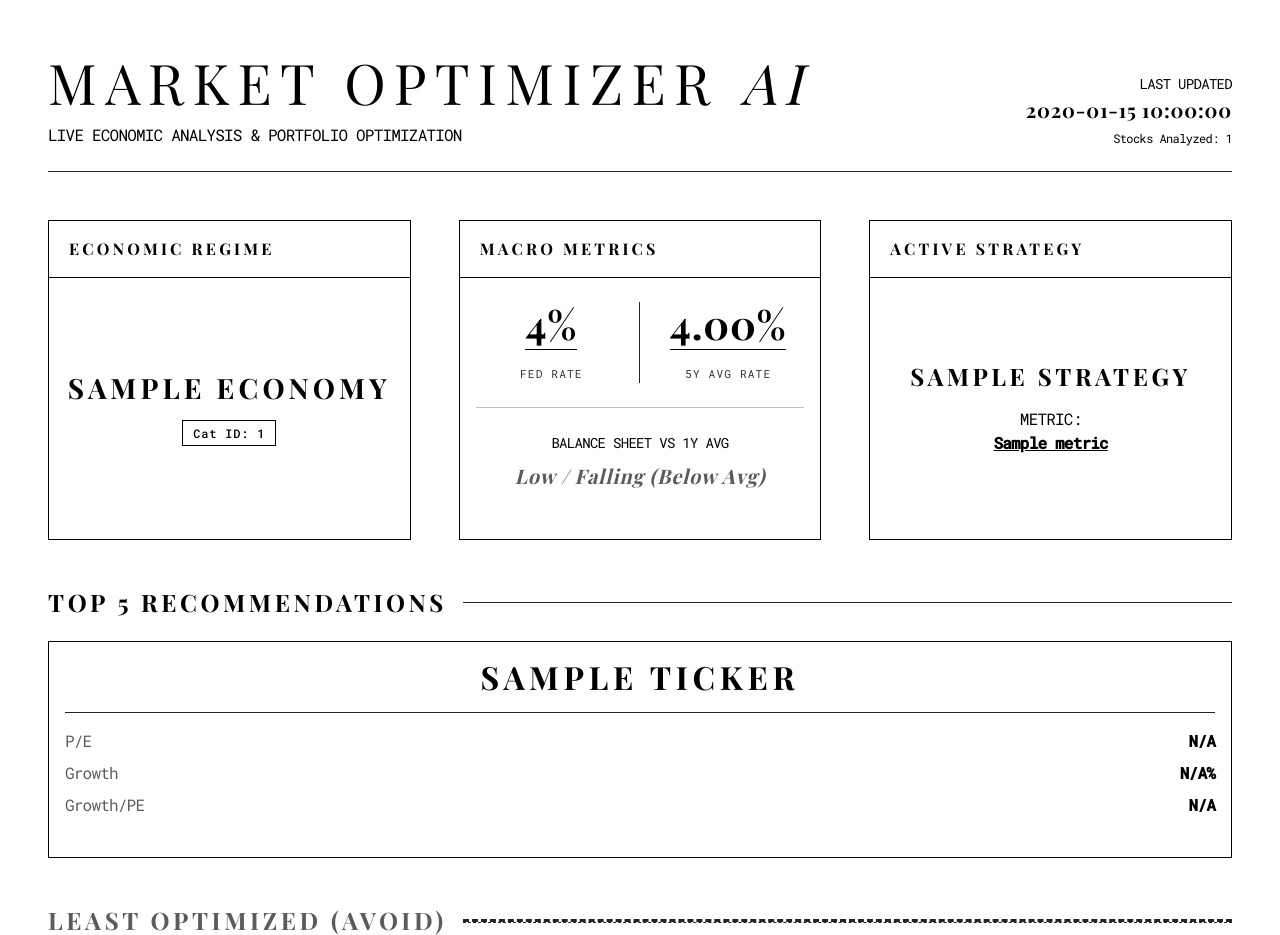
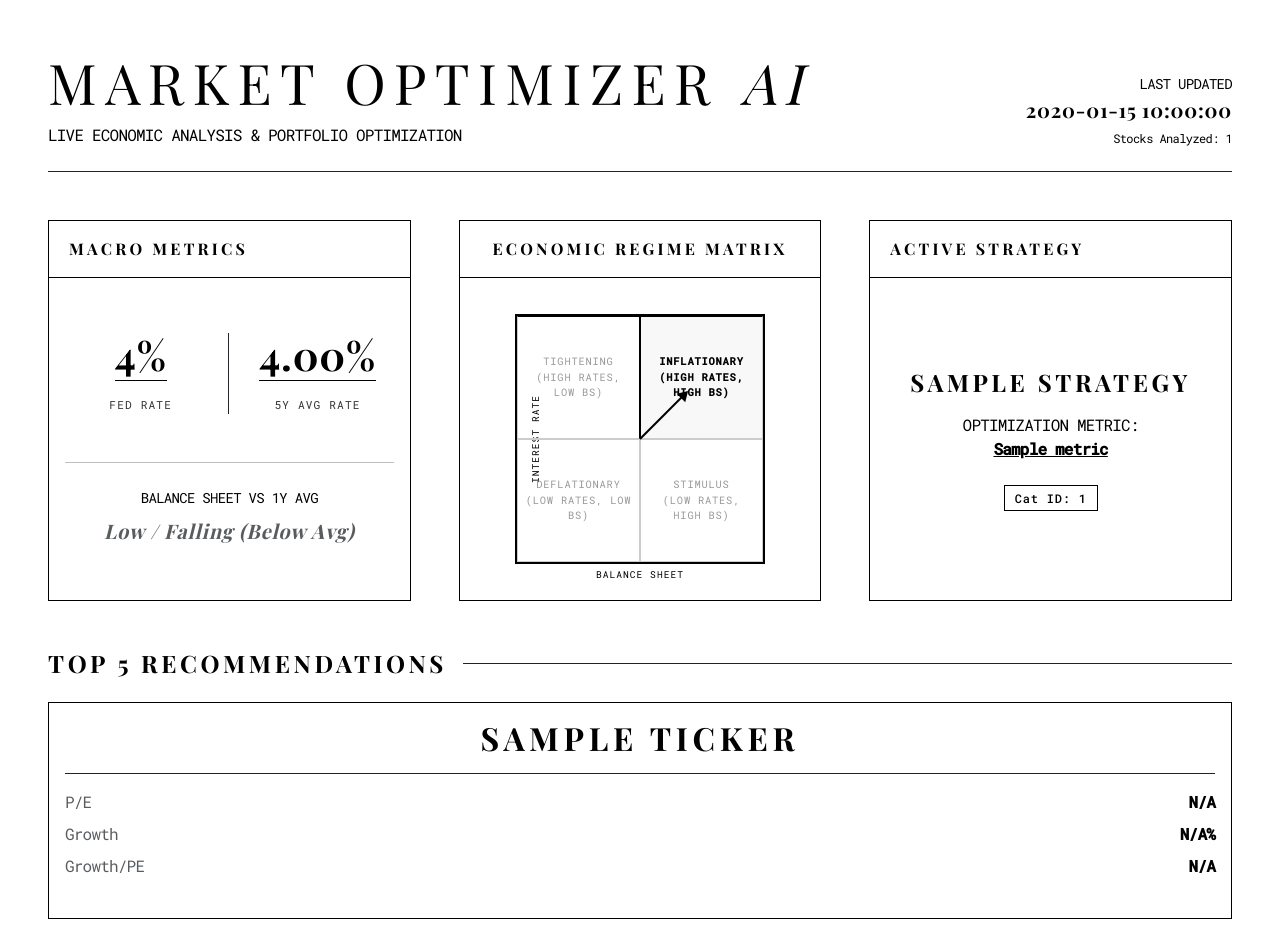
Before and after one commit to constantinbender51-cmyk/WS3, a Flask app: template templates/index.html in a window 1280 px wide. Shown: the top 935 px of the page. Run offline with Flask 3, Linux system fonts and the light colour scheme; the template is opened without the code that fills it: most values are stand-ins (such as "Sample title", 1, 10 or a date in 2020); some libraries are stand-ins or nearby versions; some web fonts are replaced.

Commit message:
Update index.html

```diff
--- a/templates/index.html
+++ b/templates/index.html
@@ -28,6 +28,102 @@
 
         .border-danger-custom { border-color: #000 !important; background-image: repeating-linear-gradient(45deg, transparent, transparent 10px, #f0f0f0 10px, #f0f0f0 20px); }
         .text-danger-custom { color: #000 !important; text-decoration: line-through; }
+
+        /* --- MATRIX STYLES --- */
+        .matrix-container {
+            position: relative;
+            width: 100%;
+            aspect-ratio: 1/1; /* Keep it square */
+            border: 2px solid #000;
+            display: grid;
+            grid-template-columns: 1fr 1fr;
+            grid-template-rows: 1fr 1fr;
+            margin: 0 auto;
+            max-width: 250px; /* Constrain size */
+        }
+
+        .matrix-cell {
+            border: 1px solid #ccc;
+            display: flex;
+            align-items: center;
+            justify-content: center;
+            text-align: center;
+            font-family: 'Roboto Mono', monospace;
+            font-size: 0.65rem;
+            text-transform: uppercase;
+            padding: 5px;
+            color: #999;
+            position: relative;
+            z-index: 1;
+        }
+
+        /* Dark borders for the crosshair */
+        .matrix-cell:nth-child(1) { border-right: 1px solid #000; border-bottom: 1px solid #000; } /* TL */
+        .matrix-cell:nth-child(2) { border-left: 1px solid #000; border-bottom: 1px solid #000; } /* TR */
+        .matrix-cell:nth-child(3) { border-right: 1px solid #000; border-top: 1px solid #000; } /* BL */
+        .matrix-cell:nth-child(4) { border-left: 1px solid #000; border-top: 1px solid #000; } /* BR */
+
+        .matrix-cell.active {
+            color: #000;
+            font-weight: 700;
+            background-color: #f8f8f8;
+        }
+
+        /* Axis Labels */
+        .axis-label-y {
+            position: absolute;
+            left: -25px;
+            top: 50%;
+            transform: translateY(-50%) rotate(-90deg);
+            font-family: 'Roboto Mono', monospace;
+            font-size: 0.6rem;
+            text-transform: uppercase;
+            letter-spacing: 1px;
+        }
+        .axis-label-x {
+            position: absolute;
+            bottom: -20px;
+            left: 50%;
+            transform: translateX(-50%);
+            font-family: 'Roboto Mono', monospace;
+            font-size: 0.6rem;
+            text-transform: uppercase;
+            letter-spacing: 1px;
+        }
+
+        /* The Arrow */
+        .arrow-wrapper {
+            position: absolute;
+            top: 50%;
+            left: 50%;
+            width: 0;
+            height: 0;
+            z-index: 10;
+            /* Rotation will be applied inline via Jinja */
+            transition: transform 1s ease-in-out;
+        }
+
+        .arrow-line {
+            position: absolute;
+            bottom: 0;
+            left: -1px; /* Center the 2px width */
+            width: 2px;
+            height: 60px; /* Length of arrow from center */
+            background-color: #000;
+            transform-origin: bottom center;
+        }
+
+        .arrow-head {
+            position: absolute;
+            top: -68px; /* Position at tip of line */
+            left: -6px;
+            width: 0;
+            height: 0;
+            border-left: 6px solid transparent;
+            border-right: 6px solid transparent;
+            border-bottom: 10px solid #000;
+        }
+
     </style>
 </head>
 <body>
@@ -45,21 +141,14 @@
         </div>
     </div>
 
-    <!-- Dashboard -->
+    <!-- Dashboard Main Row -->
     <div class="row mb-5 gx-5">
-        <div class="col-md-4">
-            <div class="card h-100">
-                <div class="card-header">Economic Regime</div>
-                <div class="card-body text-center d-flex flex-column justify-content-center py-5">
-                    <h3 class="mb-3">{{ data.economy.category_name }}</h3>
-                    <div><span class="badge">Cat ID: {{ data.economy.category_id }}</span></div>
-                </div>
-            </div>
-        </div>
+
+        <!-- COL 1: Metrics (Left) -->
         <div class="col-md-4">
             <div class="card h-100">
                 <div class="card-header">Macro Metrics</div>
-                <div class="card-body py-4">
+                <div class="card-body py-4 d-flex flex-column justify-content-center">
                     <div class="row text-center mb-4">
                         <div class="col-6 border-end border-dark">
                             <div class="metric-value">{{ data.economy.current_rate }}%</div>
@@ -73,7 +162,6 @@
                     <hr class="my-4" style="border-color:#000;">
                     <div class="text-center">
                         <small class="text-uppercase d-block mb-2 mono-data">Balance Sheet vs 1Y Avg</small>
-                        <!-- Check if current BS > 1Y Avg -->
                         {% if data.economy.current_bs > data.economy.avg_bs_1y %}
                             <span class="fs-5 fw-bold fst-italic">High / Rising (Above Avg)</span>
                         {% else %}
@@ -83,12 +171,66 @@
                 </div>
             </div>
         </div>
+
+        <!-- COL 2: 2x2 Matrix (Center) -->
+        <div class="col-md-4">
+            <div class="card h-100">
+                <div class="card-header text-center">Economic Regime Matrix</div>
+                <div class="card-body py-4 d-flex align-items-center justify-content-center">
+
+                    <div class="matrix-container">
+                        <div class="axis-label-y">Interest Rate</div>
+                        <div class="axis-label-x">Balance Sheet</div>
+
+                        <!--
+                            Matrix Logic:
+                            Top Left (2): High Rate / Low BS
+                            Top Right (1): High Rate / High BS
+                            Bottom Left (4): Low Rate / Low BS
+                            Bottom Right (3): Low Rate / High BS
+                        -->
+                        <div class="matrix-cell {{ 'active' if data.economy.category_id == 2 }}">
+                            TIGHTENING<br>(High Rates, Low BS)
+                        </div>
+                        <div class="matrix-cell {{ 'active' if data.economy.category_id == 1 }}">
+                            INFLATIONARY<br>(High Rates, High BS)
+                        </div>
+                        <div class="matrix-cell {{ 'active' if data.economy.category_id == 4 }}">
+                            DEFLATIONARY<br>(Low Rates, Low BS)
+                        </div>
+                        <div class="matrix-cell {{ 'active' if data.economy.category_id == 3 }}">
+                            STIMULUS<br>(Low Rates, High BS)
+                        </div>
+
+                        <!-- Arrow Logic
+                             Cat 1 (TR): 45deg
+                             Cat 2 (TL): -45deg
+                             Cat 3 (BR): 135deg
+                             Cat 4 (BL): -135deg
+                        -->
+                        {% set rotation_map = {1: 45, 2: -45, 3: 135, 4: -135} %}
+                        {% set rotation = rotation_map.get(data.economy.category_id, 0) %}
+
+                        <div class="arrow-wrapper" style="transform: rotate({{ rotation }}deg);">
+                            <div class="arrow-line"></div>
+                            <div class="arrow-head"></div>
+                        </div>
+                    </div>
+
+                </div>
+            </div>
+        </div>
+
+        <!-- COL 3: Strategy (Right) -->
         <div class="col-md-4">
             <div class="card h-100">
                 <div class="card-header">Active Strategy</div>
                 <div class="card-body text-center d-flex flex-column justify-content-center py-5">
                     <h4 class="mb-3">{{ data.strategy.name }}</h4>
-                    <p class="mb-0 mono-data">METRIC: <br><span class="fw-bold text-decoration-underline">{{ data.strategy.metric }}</span></p>
+                    <p class="mb-0 mono-data">OPTIMIZATION METRIC: <br><span class="fw-bold text-decoration-underline">{{ data.strategy.metric }}</span></p>
+                    <div class="mt-4">
+                        <span class="badge">Cat ID: {{ data.economy.category_id }}</span>
+                    </div>
                 </div>
             </div>
         </div>
```
